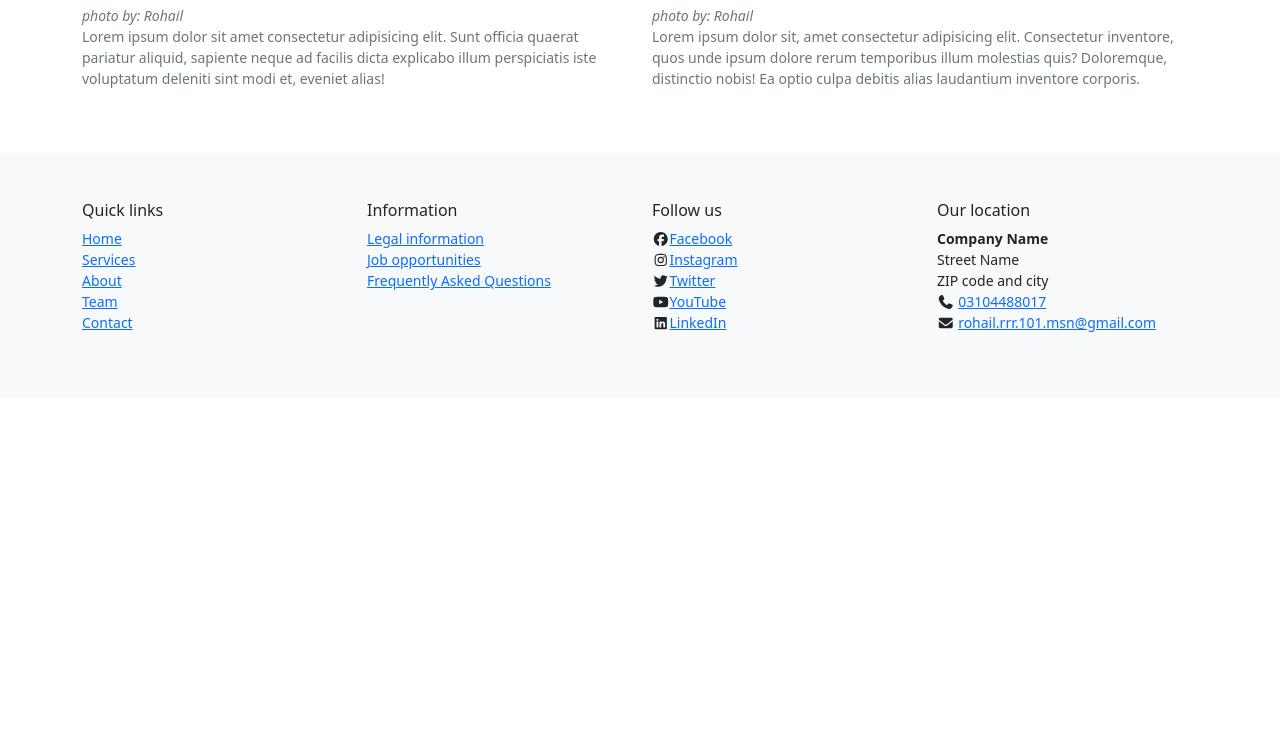
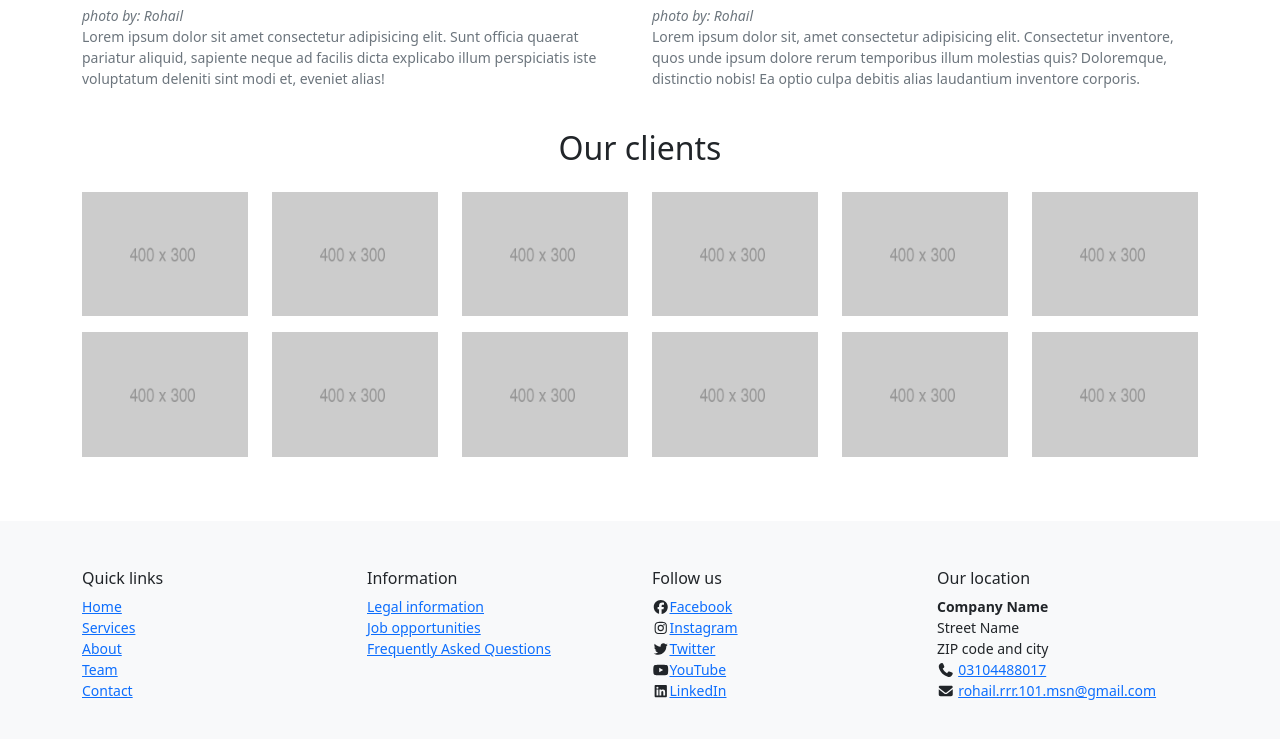
Before and after one commit to RohailAhmadKhan/smallbusinesswebsite, a plain HTML site: page about.html in a window 1280 px wide. Shown: the part 1037-1776 px from the top of the page. Before the commit the page ends 1434 px from the top, so only its background shows below. Drawn offline with Linux system fonts and the light colour scheme.

Commit message:
about page our clients added

```diff
--- a/about.html
+++ b/about.html
@@ -117,6 +117,47 @@
           </div>
         </div>
       </div>
+      <div class="mb-sm-4">
+        <h2 class="text-center mb-sm-4">Our clients</h2>
+        <div class="row">
+          <div class="col-6 col-sm-4 col-lg-2 mb-3">
+            <img src="./img/400x300.png" alt="img" class="img-fluid" />
+          </div>
+          <div class="col-6 col-sm-4 col-lg-2 mb-3">
+            <img src="./img/400x300.png" alt="img" class="img-fluid" />
+          </div>
+          <div class="col-6 col-sm-4 col-lg-2 mb-3">
+            <img src="./img/400x300.png" alt="img" class="img-fluid" />
+          </div>
+          <div class="col-6 col-sm-4 col-lg-2 mb-3">
+            <img src="./img/400x300.png" alt="img" class="img-fluid" />
+          </div>
+          <div class="col-6 col-sm-4 col-lg-2 mb-3">
+            <img src="./img/400x300.png" alt="img" class="img-fluid" />
+          </div>
+          <div class="col-6 col-sm-4 col-lg-2 mb-3">
+            <img src="./img/400x300.png" alt="img" class="img-fluid" />
+          </div>
+          <div class="col-6 col-sm-4 col-lg-2 mb-3">
+            <img src="./img/400x300.png" alt="img" class="img-fluid" />
+          </div>
+          <div class="col-6 col-sm-4 col-lg-2 mb-3">
+            <img src="./img/400x300.png" alt="img" class="img-fluid" />
+          </div>
+          <div class="col-6 col-sm-4 col-lg-2 mb-3">
+            <img src="./img/400x300.png" alt="img" class="img-fluid" />
+          </div>
+          <div class="col-6 col-sm-4 col-lg-2 mb-3">
+            <img src="./img/400x300.png" alt="img" class="img-fluid" />
+          </div>
+          <div class="col-6 col-sm-4 col-lg-2 mb-3">
+            <img src="./img/400x300.png" alt="v" class="img-fluid" />
+          </div>
+          <div class="col-6 col-sm-4 col-lg-2 mb-3">
+            <img src="./img/400x300.png" alt="img" class="img-fluid" />
+          </div>
+        </div>
+      </div>
     </div>
 
     <footer class="small bg-light">
```
Also changed, not shown: img/400x300.png (added).
